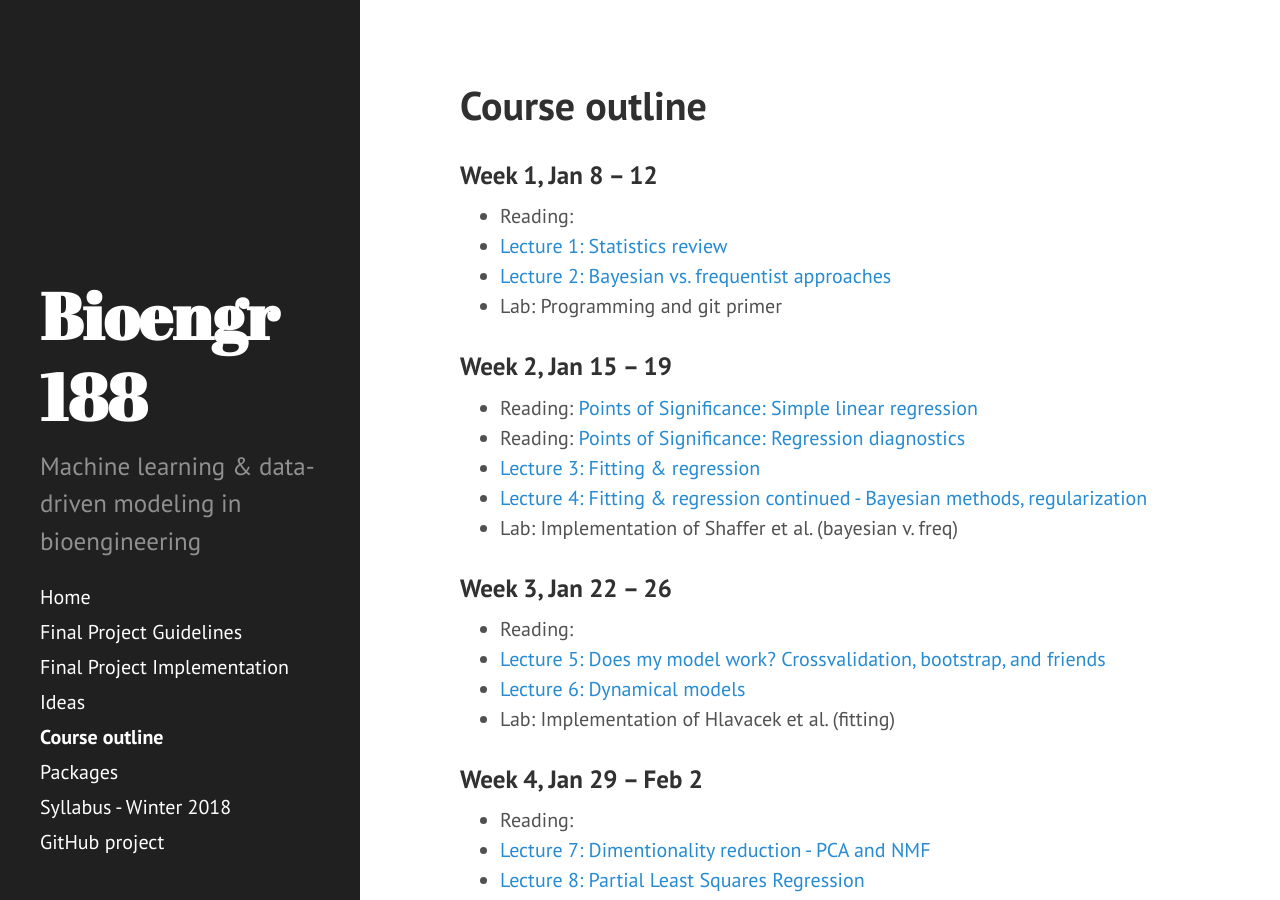
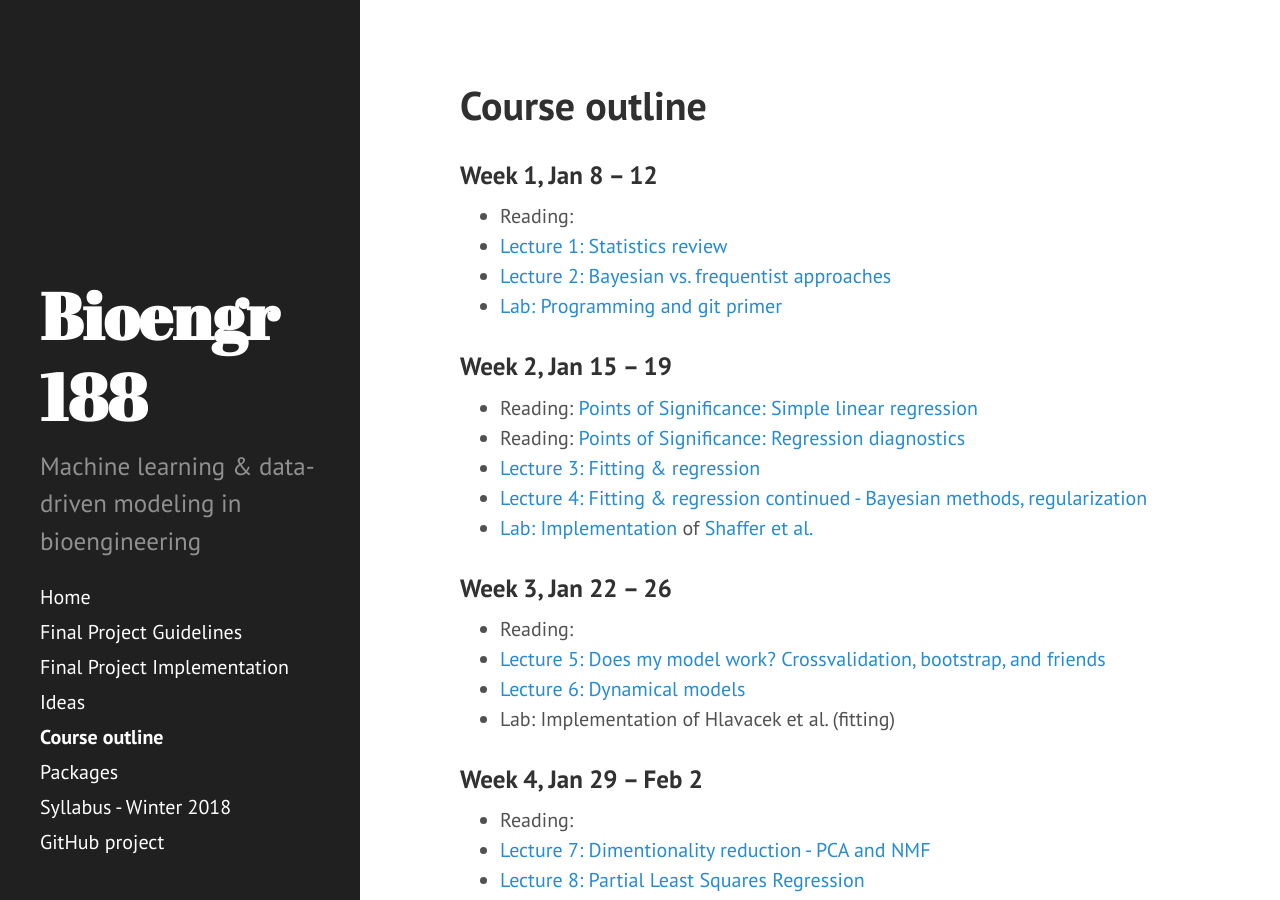
Before and after one commit to adprl14/bioe-ml-winter2018, a Jekyll site: the page built from outline.md, in a window 1280 px wide and 900 px high. Built offline with Jekyll 4.4.1, drawn with Linux system fonts in a browser that asks for light colours.

Commit message:
Added assignments 1 and 2

```diff
--- a/outline.md
+++ b/outline.md
@@ -16,7 +16,7 @@
 - Reading: [Points of Significance: Regression diagnostics](https://www.nature.com/nmeth/journal/v13/n5/abs/nmeth.3854.html)
 - [Lecture 3: Fitting & regression](https://bioe-ml-w18.github.io/prog-class/Wk2-Lecture3.pdf)
 - [Lecture 4: Fitting & regression continued - Bayesian methods, regularization](https://bioe-ml-w18.github.io/prog-class/Wk2-Lecture4.pdf)
-- Lab: Implementation of Shaffer et al. (bayesian v. freq)
+- [Lab: Implementation](https://classroom.github.com/a/7RBnmweg) of [Shaffer et al.](https://www.nature.com/nature/journal/v546/n7658/abs/nature22794.html)
 
 <!-- MLR? //-->
 <!-- KL-divergence //-->
```
Also changed, not shown: other parts of outline.md (+1 -1 lines).
